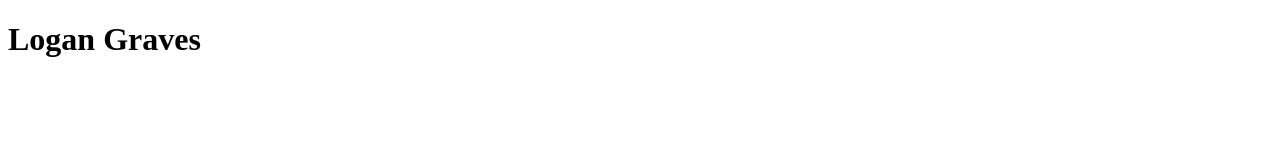
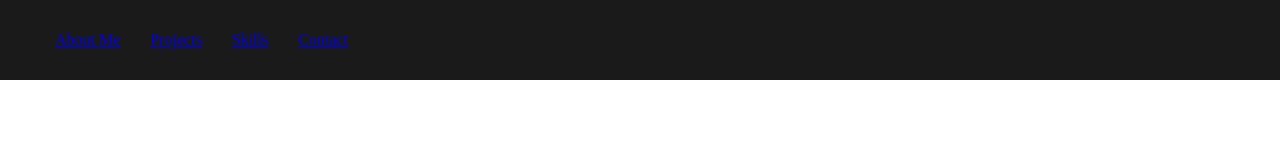
Before and after one commit to GravesLogan/graveslogan.github.io, a plain HTML site: page index.html in a window 1280 px wide. Drawn offline with Linux system fonts and the light colour scheme.

Commit message:
Added a navbar

```diff
--- a/index.css
+++ b/index.css
@@ -0,0 +1,26 @@
+html {
+    padding: 0;
+    margin: 0;
+}
+
+nav {
+    background-color: #1a1a1a;
+    color: white;
+    width: 100%;
+    position: fixed;
+    top: 0;
+    left: 0;
+    display: flex;
+    align-items: center;
+}
+
+nav ul {
+    display: flex;
+    float: right;
+}
+
+nav li {
+    display: inline-block;
+    padding: 15px;
+    text-align: center;
+}
--- a/index.html
+++ b/index.html
@@ -7,6 +7,14 @@
     <header>
         <title>Portfolio For Logan Graves</title>
         <h1>Logan Graves</h1>
+        <nav>
+            <ul>
+                <li><a href='#'>About Me</a></li>
+                <li><a href='#'>Projects</a></li>
+                <li><a href='#'>Skills</a></li>
+                <li><a href='#'>Contact</a></li>
+            </ul>
+        </nav>
     </header>
     <body>
 
```
